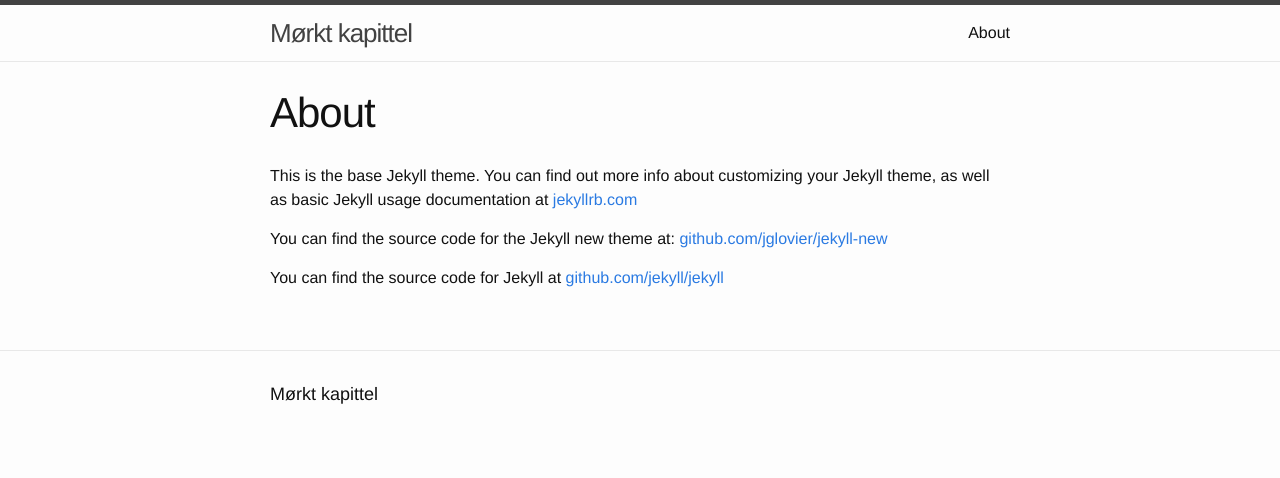
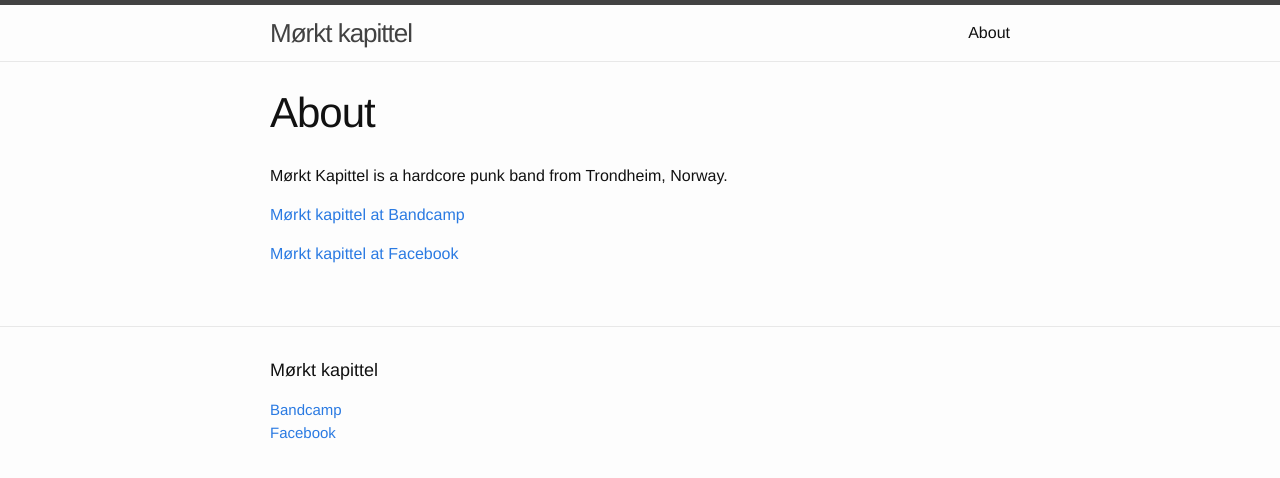
Before and after one commit to morktkapittel/morktkapittel.github.io, a Jekyll site: the page built from about.md, in a window 1280 px wide. Shown: the top 478 px of the page. Built offline with Jekyll 4.4.1, drawn with Linux system fonts in a browser that asks for light colours.

Commit message:
About and markup changes.

```diff
--- a/_includes/footer.html
+++ b/_includes/footer.html
@@ -3,8 +3,13 @@
   <div class="wrapper">
 
     <h2 class="footer-heading">{{ site.title }}</h2>
-
     <div class="footer-col-wrapper">
+      <div class="footer-col  footer-col-1">
+        <ul class="contact-list">
+          <li><a href="https://morktkapittel.bandcamp.com/">Bandcamp</a></li>
+          <li><a href="https://www.facebook.com/pages/M%C3%B8rkt-Kapittel/160320590659238">Facebook</a></li>
+        </ul>
+      </div>
     </div>
   </div>
 </footer>
--- a/about.md
+++ b/about.md
@@ -4,8 +4,8 @@ title: About
 permalink: /about/
 ---
 
-This is the base Jekyll theme. You can find out more info about customizing your Jekyll theme, as well as basic Jekyll usage documentation at [jekyllrb.com](http://jekyllrb.com/)
+Mørkt Kapittel is a hardcore punk band from Trondheim, Norway.
 
-You can find the source code for the Jekyll new theme at: [github.com/jglovier/jekyll-new](https://github.com/jglovier/jekyll-new)
+[Mørkt kapittel at Bandcamp](https://morktkapittel.bandcamp.com/)
 
-You can find the source code for Jekyll at [github.com/jekyll/jekyll](https://github.com/jekyll/jekyll)
+[Mørkt kapittel at Facebook](https://www.facebook.com/pages/M%C3%B8rkt-Kapittel/160320590659238)
```
